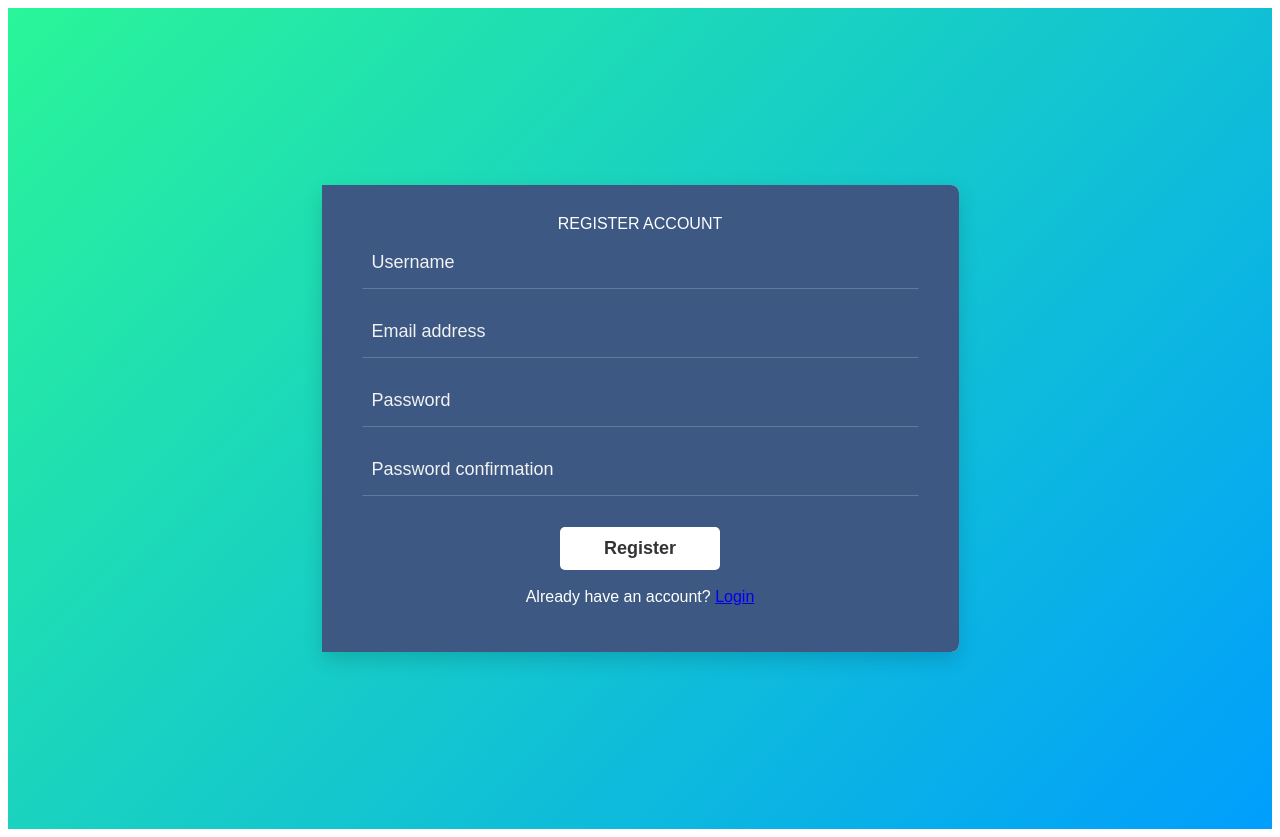
After one commit to djuridj/Music_store, a Django app: page /register/ in a window 1280 px wide. The commit adds this page. Run offline with Django 3.2, Linux system fonts and the light colour scheme.

Commit message:
started register/login logic, modified some htmls

```diff
--- a/music_store/filters.py
+++ b/music_store/filters.py
@@ -20,7 +20,7 @@ class SongFilter(django_filters.FilterSet):
     album = CharFilter(field_name='album__name', lookup_expr='icontains', label='Album')
     lyrics = CharFilter(field_name='lyrics', lookup_expr='icontains', label='Lyrics')
     key_words = CharFilter(field_name='key_words__key_word', lookup_expr='icontains', label='Key Words')
-    #MultipleChoiceFilter(field_name='mood__mood', lookup_expr='icontains', label='Mood')
+
     class Meta:
         model = Song
         exclude = ['track_number', 'audio_file']
--- /dev/null
+++ b/music_store/forms.py
@@ -0,0 +1,11 @@
+from django.forms import ModelForm
+from django.contrib.auth.forms import UserCreationForm
+from django import forms
+from django.contrib.auth.models import User
+
+from .models import *
+
+class CreateUserForm(UserCreationForm):
+    class Meta:
+        model = User
+        fields  = ['username', 'email', 'password1', 'password2']
--- a/music_store/models.py
+++ b/music_store/models.py
@@ -38,6 +38,7 @@ class TypeFormat(models.Model):
 class Artist(models.Model):
     name = models.CharField(max_length=200)
     biography = models.TextField(blank=True, null=True)
+    picture = models.ImageField(upload_to='artists/', null=True, blank=True)
 
     def __str__(self):
         return self.name
--- a/music_store/templates/music_store/main.html
+++ b/music_store/templates/music_store/main.html
@@ -90,6 +90,10 @@
         {% block albumslist %}
 
         {% endblock %}
+
+        {% block artist %}
+
+        {% endblock %}
       </div>
     </div>
  </div>
--- /dev/null
+++ b/music_store/templates/music_store/register.html
@@ -0,0 +1,62 @@
+{% load static %}
+
+<head>
+	<meta charset="utf-8">
+	<title>Sign Up/Sign In</title>
+	<!-- Main Style Css -->
+    <link rel="stylesheet" href="{% static 'css/register_login.css' %}"/>
+</head>
+
+<body class="form-v8">
+    <div class="page-content">
+        <div class="form-v8-content">
+            <div class="form-right">
+                <div class="headline">REGISTER ACCOUNT</div>
+                <br>
+                <!-- Register part -->
+                <form class="form-detail" method="POST"  action="" >
+                    {% csrf_token %}
+                    <div class="tabcontent" id="sign-up">
+                        <div class="form-row">
+                            <label class="form-row-inner">
+                                <input type="text" name="username" id="full_name" class="input-text"  required>
+                                <span class="label">{{ form.username.label }}</span>
+                                <span class="border"></span>
+                            </label>
+                        </div>
+                        <div class="form-row">
+                            <label class="form-row-inner">
+                                <input type="text" name="email" id="your_email" class="input-text" required>
+                                <span class="label">{{ form.email.label }}</span>
+                                <span class="border"></span>
+                            </label>
+                        </div>
+                        <div class="form-row">
+                            <label class="form-row-inner">
+                                <input type="password" name="password1" id="password" class="input-text" required>
+                                <span class="label">{{ form.password1.label }}</span>
+                                <span class="border"></span>
+                            </label>
+                        </div>
+                        <div class="form-row">
+                            <label class="form-row-inner">
+                                <input type="password" name="password2" id="comfirm_password" class="input-text" required>
+                                <span class="label">{{ form.password2.label }}</span>
+                                <span class="border"></span>
+                            </label>
+                        </div>
+                        <div class="form-row-last" >
+                            <input type="submit" name="register" class="register" value="Register" style="display: block; margin:auto">
+                        </div>
+                        <br>
+                        <div style="display: block; margin:auto; text-align:center;">
+                            Already have an account? <a href="{% url 'login' %}">Login</a>
+                        </div>
+                    </div>
+                </form>
+
+            </div>
+        </div>
+    </div>
+
+</body>
--- a/music_store/urls.py
+++ b/music_store/urls.py
@@ -2,10 +2,15 @@ from django.urls import path
 from music_store import views
 
 urlpatterns = [
+    path('register/', views.registerPage, name="register"),
+    path('login/', views.loginPage, name="login"),
+
     path('', views.home, name="home"),
     path('album/<str:pk>/', views.album,name="album"),
+    path('album/<str:pk>/', views.albumFromSong,name="albumFromSong"),
     path('genre/<str:pk>/', views.genre,name="genre"),
     path('type/<str:pk>/', views.type,name="type"),
     path('album-list/', views.albumsList,name="albums_list"),
-    path('advanced-search/', views.songList,name="song_list")
+    path('advanced-search/', views.songList,name="song_list"),
+    path('artist/<str:pk>/', views.artistFromAlbum, name="artistFromAlbum"),
 ]
--- a/music_store/views.py
+++ b/music_store/views.py
@@ -2,11 +2,27 @@ from django.shortcuts import render
 from django.http import HttpResponse
 from .filters import AlbumFilter, SongFilter
 from django.utils.translation import gettext as _
+from django.contrib.auth.forms import UserCreationForm
+from .forms import CreateUserForm
 
-# Create your views here.
 from .models import *
 
-#home page
+def registerPage(request):
+    form = CreateUserForm()
+
+    if request.method == 'POST':
+        form = CreateUserForm(request.POST)
+        if form.is_valid():
+            form.save()
+    context = {'form': form}
+    return render(request, 'music_store/register.html', context)
+
+def loginPage(request):
+    context = {}
+    return render(request, 'music_store/login.html', context)
+
+
+# home page
 def home(request):
     albums = Album.objects.all()
     genres =  Genre.objects.all()
@@ -19,7 +35,7 @@ def home(request):
     'myFilter':myFilter}
     return render(request, 'music_store/home_page.html', context)
 
-#page with particular album details, comments, songs
+# page with particular album details, comments, songs
 def album(request, pk):
     album = Album.objects.get(id=pk)
     genres =  Genre.objects.all()
@@ -29,7 +45,7 @@ def album(request, pk):
     'songs':songs}
     return render(request, 'music_store/album_details.html', context)
 
-#album list by genre
+# album list by genre
 def genre(request, pk):
     genrePk =  Genre.objects.get(id=pk)
     genres =  Genre.objects.all()
@@ -41,7 +57,7 @@ def genre(request, pk):
     'genrePk': genrePk, 'myFilter': myFilter}
     return render(request, 'music_store/album_genre_type.html', context)
 
-#album list by type
+# album list by type
 def type(request, pk):
     typePk =  TypeFormat.objects.get(id=pk)
     genres =  Genre.objects.all()
@@ -63,3 +79,24 @@ def songList(request):
     songs = myFilter2.qs
     context = {'songs':songs, 'myFilter2':myFilter2}
     return render(request, 'music_store/advanced_search.html', context)
+
+# page with particular album details, songs
+def albumFromSong(request, pk):
+    songPk = Song.objects.get(id=pk)
+    album = Album.objects.filter(song=songPk)
+    genres =  Genre.objects.all()
+    types = TypeFormat.objects.all()
+    songs = album.song_set.all()
+    context = {'songPk':songPk, 'album':album, 'genres':genres, 'types':types,
+    'songs':songs}
+    return render(request, 'music_store/album_details.html', context)
+
+# page with album details, and his albums
+def artistFromAlbum(request, pk):
+    artist = Artist.objects.get(id=pk)
+    genres =  Genre.objects.all()
+    types = TypeFormat.objects.all()
+    albums = artist.album_set.all()
+    context = {'artist':artist, 'genres':genres, 'types':types,
+    'albums':albums}
+    return render(request, 'music_store/artists_page.html', context)
--- /dev/null
+++ b/static/css/register_login.css
@@ -0,0 +1,254 @@
+.page-content {
+	width: 100%;
+	margin:  0 auto;
+	background-image: -moz-linear-gradient( 136deg, rgb(0,158,253) 0%, rgb(42,245,152) 100%);
+    background-image: -webkit-linear-gradient( 136deg, rgb(0,158,253) 0%, rgb(42,245,152) 100%);
+    background-image: -ms-linear-gradient( 136deg, rgb(0,158,253) 0%, rgb(42,245,152) 100%);
+	display: flex;
+	display: -webkit-flex;
+	justify-content: center;
+	-o-justify-content: center;
+	-ms-justify-content: center;
+	-moz-justify-content: center;
+	-webkit-justify-content: center;
+	align-items: center;
+	-o-align-items: center;
+	-ms-align-items: center;
+	-moz-align-items: center;
+	-webkit-align-items: center;
+}
+.form-v8-content  {
+	background: #fff;
+	width: 637px;
+	border-radius: 8px;
+	-o-border-radius: 8px;
+	-ms-border-radius: 8px;
+	-moz-border-radius: 8px;
+	-webkit-border-radius: 8px;
+	box-shadow: 0px 8px 20px 0px rgba(0, 0, 0, 0.15);
+	-o-box-shadow: 0px 8px 20px 0px rgba(0, 0, 0, 0.15);
+	-ms-box-shadow: 0px 8px 20px 0px rgba(0, 0, 0, 0.15);
+	-moz-box-shadow: 0px 8px 20px 0px rgba(0, 0, 0, 0.15);
+	-webkit-box-shadow: 0px 8px 20px 0px rgba(0, 0, 0, 0.15);
+	margin: 177px 0;
+	font-family: 'Source Sans Pro', sans-serif;
+	color: #fff;
+	position: relative;
+	display: flex;
+	display: -webkit-flex;
+}
+.form-v8-content .form-left {
+	margin-bottom: -4px;
+}
+.form-v8-content .form-left img {
+	border-top-left-radius: 8px;
+	border-bottom-left-radius: 8px;
+}
+.form-v8-content .form-right {
+    padding: 30px 0;
+	position: relative;
+	width: 100%;
+	background: #3d5983;
+	border-top-right-radius: 8px;
+	border-bottom-right-radius: 8px;
+}
+.form-v8-content .tab {
+	margin: 5px 0 48px;
+	width: 100%;
+    display: flex;
+    display: -webkit-flex;
+    justify-content: space-between;
+    -o-justify-content: space-between;
+    -ms-justify-content: space-between;
+    -moz-justify-content: space-between;
+    -webkit-justify-content: space-between;
+}
+.form-v8-content .tab .tab-inner {
+	width: 100%;
+}
+.form-v8-content .tab .tablinks {
+	background: transparent;
+	border: none;
+	outline: none;
+	-o-outline: none;
+	-ms-outline: none;
+	-moz-outline: none;
+	-webkit-outline: none;
+	font-family: 'Source Sans Pro', sans-serif;
+	font-size: 28px;
+	font-weight: 400;
+	color: #ccc;
+	padding-bottom: 22px;
+	border-bottom: 3px solid;
+	border-bottom-color: rgba(255, 255, 255, 0.2);
+	width: 100%;
+}
+.form-v8-content .tab .tablinks.active {
+	font-weight: 700;
+	color: #fff;
+	border-bottom-color: #30e1df;
+}
+.form-v8-content .form-detail {
+	padding:  0 40px;
+}
+.form-v8-content .form-row {
+    width: 100%;
+    position: relative;
+}
+.form-v8-content .form-row .form-row-inner {
+	position: relative;
+	width: 100%;
+}
+.form-v8-content .form-row .form-row-inner .label {
+	position: absolute;
+    top: -2px;
+    left: 10px;
+    font-size: 18px;
+    color: #f2f2f2;
+    font-weight: 400;
+    transform-origin: 0 0;
+    transition: all .2s ease;
+    -moz-transition: all .2s ease;
+    -webkit-transition: all .2s ease;
+    -o-transition: all .2s ease;
+    -ms-transition: all .2s ease;
+}
+.form-v8-content .form-row .form-row-inner .border {
+	position: absolute;
+    bottom: 31px;
+    left: 0;
+    height: 1px;
+    width: 100%;
+    background: #53c83c;
+    transform: scaleX(0);
+    -moz-transform: scaleX(0);
+    -webkit-transform: scaleX(0);
+    -o-transform: scaleX(0);
+    -ms-transform: scaleX(0);
+    transform-origin: 0 0;
+    transition: all .15s ease;
+    -moz-transition: all .15s ease;
+    -webkit-transition: all .15s ease;
+    -o-transition: all .15s ease;
+    -ms-transition: all .15s ease;
+}
+.form-v8-content .form-detail .input-text {
+	margin-bottom: 31px;
+}
+.form-v8-content .form-detail input {
+	width: 100%;
+    padding: 0px 10px 15px 10px;
+    border: 1px solid transparent;
+    border-bottom: 1px solid;
+    border-bottom-color: rgba(255, 255, 255, 0.2);
+    background: transparent;
+    appearance: unset;
+    -moz-appearance: unset;
+    -webkit-appearance: unset;
+    -o-appearance: unset;
+    -ms-appearance: unset;
+    outline: none;
+    -moz-outline: none;
+    -webkit-outline: none;
+    -o-outline: none;
+    -ms-outline: none;
+    font-size: 18px;
+    color: #fff;
+    font-weight: 300;
+    box-sizing: border-box;
+    -moz-box-sizing: border-box;
+    -webkit-box-sizing: border-box;
+    -o-box-sizing: border-box;
+    -ms-box-sizing: border-box;
+}
+.form-v8-content .form-detail .form-row .input-text:focus{
+	border-bottom: 1px solid #53c83c;
+	background: transparent;
+}
+.form-v8-content .form-detail .form-row .input-text:focus + .label,
+.form-v8-content .form-detail .form-row .input-text:valid + .label {
+	transform: translateY(-26px) scale(1);
+	-moz-transform: translateY(-26px) scale(1);
+    -webkit-transform: translateY(-26px) scale(1);
+    -o-transform: translateY(-26px) scale(1);
+    -ms-transform: translateY(-26px) scale(1);
+
+}
+.form-v8-content .form-detail .form-row .input-text:focus  + .border,
+.form-v8-content .form-detail .form-row .input-text:valid  + .border {
+	transform: scaleX(1);
+	-moz-transform: scaleX(1);
+    -webkit-transform: scaleX(1);
+    -o-transform: scaleX(1);
+    -ms-transform: scaleX(1);
+
+}
+.form-v8-content .form-detail .register {
+	background: #fff;
+	border-radius: 5px;
+	-o-border-radius: 5px;
+	-ms-border-radius: 5px;
+	-moz-border-radius: 5px;
+	-webkit-border-radius: 5px;
+	width: 160px;
+	border: none;
+	margin: 5px 0 50px 0px;
+	cursor: pointer;
+	font-family: 'Source Sans Pro', sans-serif;
+	color: #333;
+	font-weight: 700;
+	font-size: 18px;
+}
+.form-v8-content .form-detail .register:hover {
+	background: #ccc;
+}
+.form-v8-content .form-detail .form-row-last input {
+	padding: 11px;
+}
+
+.form-v8-content .form-right .headline {
+	margin: auto;
+	display: block;
+	text-align:center;
+}
+
+/* Responsive */
+@media screen and (max-width: 991px) {
+	.form-v8-content {
+		margin: 180px 20px;
+		flex-direction:  column;
+		-o-flex-direction:  column;
+		-ms-flex-direction:  column;
+		-moz-flex-direction:  column;
+		-webkit-flex-direction:  column;
+	}
+	.form-v8-content .form-left {
+		width: 100%;
+	}
+	.form-v8-content .form-left img {
+		width: 100%;
+		border-bottom-left-radius: 0px;
+	    border-top-right-radius: 8px;
+	}
+	.form-v8-content .form-right {
+		width: auto;
+		border-top-right-radius: 0;
+		border-bottom-left-radius: 8px;
+	}
+	.form-v8-content .tab {
+		margin-top: 45px;
+	}
+	.form-v8-content .form-detail .register {
+		margin-bottom: 80px;
+	}
+}
+
+@media screen and (max-width: 325px) {
+	.form-v8-content .tab {
+		flex-direction: column;
+		-o-flex-direction: column;
+		-ms-flex-direction: column;
+		-moz-flex-direction: column;
+		-webkit-flex-direction: column;
+	}
+}
--- a/static/main.less
+++ b/static/main.less
@@ -27,9 +27,9 @@
       }
     }
 
-    .th, td {
-        background-color: #222627;
-        color: white;
+    .form-group {
+      background-color: #222627;
+      color: white;
     }
 
   }
```
Also changed, not shown: music_store/templates/music_store/advanced_search.html (+8 -2 lines), music_store/templates/music_store/artists_page.html (added, +38 -0 lines), music_store/templates/music_store/home_page.html (+4 -4 lines), music_store/templates/music_store/login.html (added, +40 -0 lines), db.sqlite3, music_store/migrations/0022_artist_picture.py (added), static/files/artists/297px-Pavement_the_band_in_Tokyo.jpg (added), static/files/artists/Pulitzer2018-portraits-kendrick-lamar.jpg (added).
